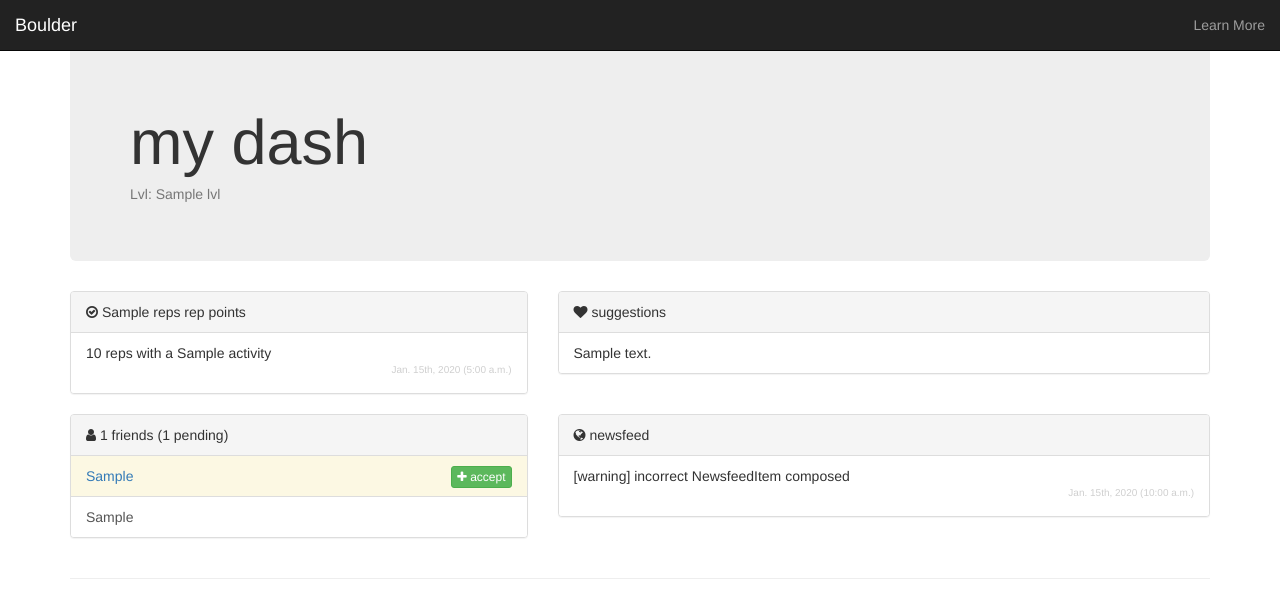
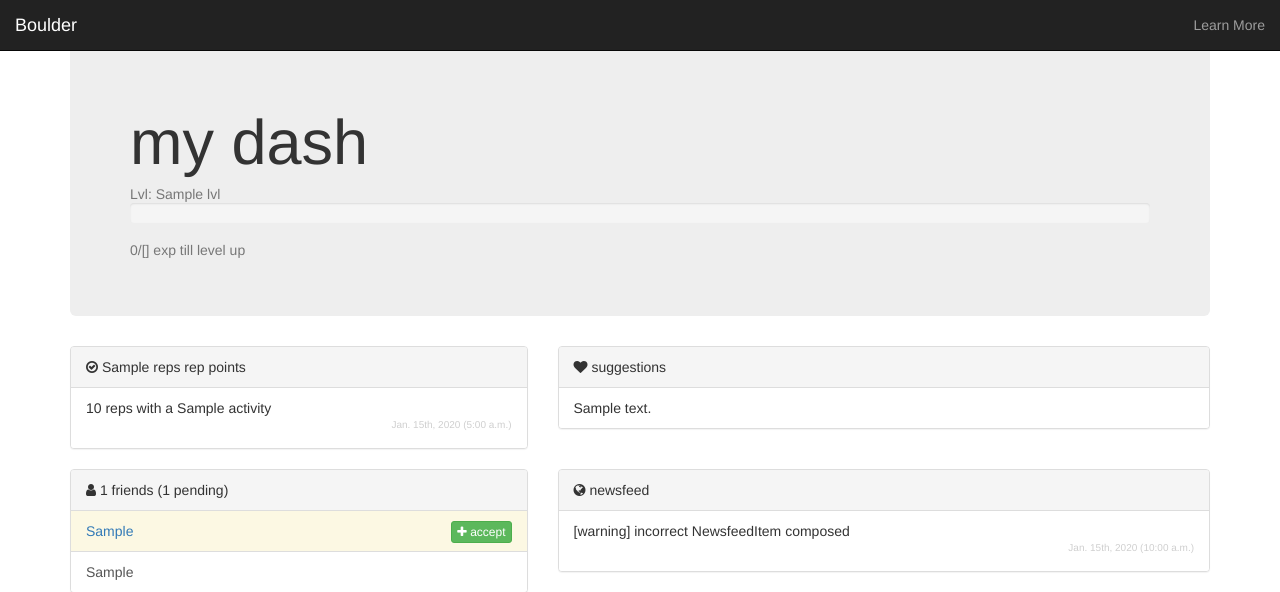
Before and after one commit to msilvprog7/Boulder-web, a Django app: template main/templates/main/home.html in a window 1280 px wide. Shown: the top 592 px of the page. Run offline with Django 3.2, Linux system fonts and the light colour scheme; tables that the repository leaves empty hold one stand-in row (values such as "Sample post"); the template is opened without the code that fills it: values that come from a table or form of the project are taken from there, most other values are stand-ins (such as "Sample title", 1, 10 or a date in 2020); some libraries are stand-ins or nearby versions.

Commit message:
Updated with image and level bar

```diff
--- a/main/models.py
+++ b/main/models.py
@@ -3,7 +3,7 @@ from django.contrib.auth.models import User
 
 from django.core.exceptions import ValidationError
 
-import random
+import random, math
 
 # Create your models here.
 class Activity(models.Model):
@@ -35,6 +35,18 @@ class Activity(models.Model):
 			where exp is rep points in our case)
 		"""
 		return int(Activity.getUserPoints(user_id) ** (1/3.0))
+
+	@staticmethod
+	def getNextLvlExp(user_id):
+		""" Gets exp req to get to the next level from the base of the current level
+		"""
+		return int((Activity.getLvl(user_id) + 1) ** 3.0 - Activity.getUserPoints(user_id))
+
+	@staticmethod
+	def getCurrentLvlExp(user_id):
+		""" Get current exp in level from the base of the current level
+		"""
+		return int(Activity.getUserPoints(user_id) - Activity.getLvl(user_id) ** 3.0)
 
 
 	def getActivityUserPoints(self, user_id):
--- a/main/templates/main/home.html
+++ b/main/templates/main/home.html
@@ -1,11 +1,53 @@
 {% extends "base.html" %}
 {% load main_extras %}
+
+{% block moreScript %}
+  <script type="text/javascript">
+      var updateInterval;
+
+      function getProgress()
+      {
+        return parseInt(document.getElementById("progress-bar-val").innerHTML);
+      }
+
+      function setProgress(progress)
+      {
+        document.getElementById("progress-bar").setAttribute("aria-valuenow", progress * 100.0 / {{ next_lvl_exp }});
+        document.getElementById("progress-bar").setAttribute("style", "width: " + (progress * 100.0 / {{ next_lvl_exp }}) + "%;");
+        document.getElementById("progress-bar-val").innerHTML = progress
+
+        if(progress >= {{ current_lvl_exp }})
+        {
+          document.getElementById("progress-bar").setAttribute("class", "progress-bar progress-bar-success");
+        }
+      }
+
+      function updateProgress()
+      {
+        var currProgress = getProgress();
+        if(currProgress < {{ current_lvl_exp }})
+        {
+          setProgress(currProgress + 1);
+        }else
+        {
+          clearInterval(updateInterval);
+        }
+      }
+
+      window.onload = function()
+      {
+        updateInterval = window.setInterval(function(){updateProgress()}, 100);
+      };
+
+  </script>
+{% endblock %}
+
 {% block content %}
 
   <div class="container adjust-margin">
     <div class="jumbotron">
       <h1>my dash</h1>
-      <h5 class="text-muted">Lvl: {{ lvl }}</h5>
+      <h5 class="text-muted">Lvl: {{ lvl }} <div class="progress"><div class="progress-bar progress-bar-info" id="progress-bar" role="progressbar" aria-valuemin="0" aria-valuemax="100"></div></div><span id="progress-bar-val">0</span>/{{ next_lvl_exp }} exp till level up</h5>
     </div>
 
     <div class="row">
--- a/main/templates/main/profile.html
+++ b/main/templates/main/profile.html
@@ -5,7 +5,8 @@
 	<div class="container adjust-margin">
 		<div class="jumbotron">
 			<h1>{{ user_info.first_name|lower }}</h1>
-			<h5 class="text-muted">Lvl: {{ user_lvl }}</h5>
+			<h5 class="text-muted">Lvl: {{ user_lvl }}
+			</h5>
 
 			{% if your_friends %}
 				<form action="" method="post">
--- a/main/web.py
+++ b/main/web.py
@@ -31,6 +31,8 @@ class Dashboard(TemplateView):
 		context["news_items"] = sorted([item for subset in NewsfeedItem.getItems(FriendsRecord.getFriends(self.request.user.id)) for item in subset], key=lambda news_item: news_item.time, reverse=True)[:5]
 
 		context["lvl"] = Activity.getLvl(self.request.user.id)
+		context["current-lvl-exp"] = Activity.getCurrentLvlExp(self.request.user.id)
+		context["next-lvl-exp"] = Activity.getNextLvlExp(self.request.user.id)
 
 		return context
 
```
Also changed, not shown: main/static/main/pebble_demo.png (added), main/static/main/styles.css (line endings or trailing spaces).
